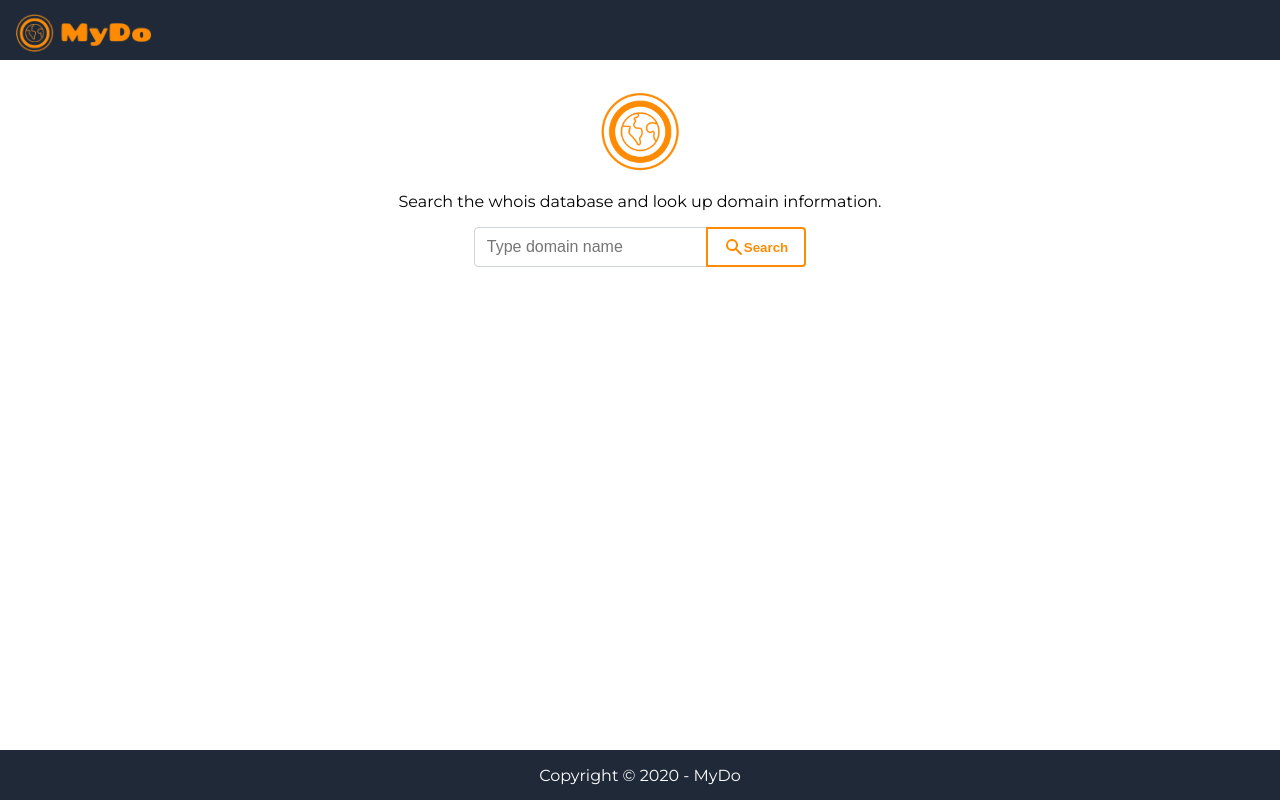
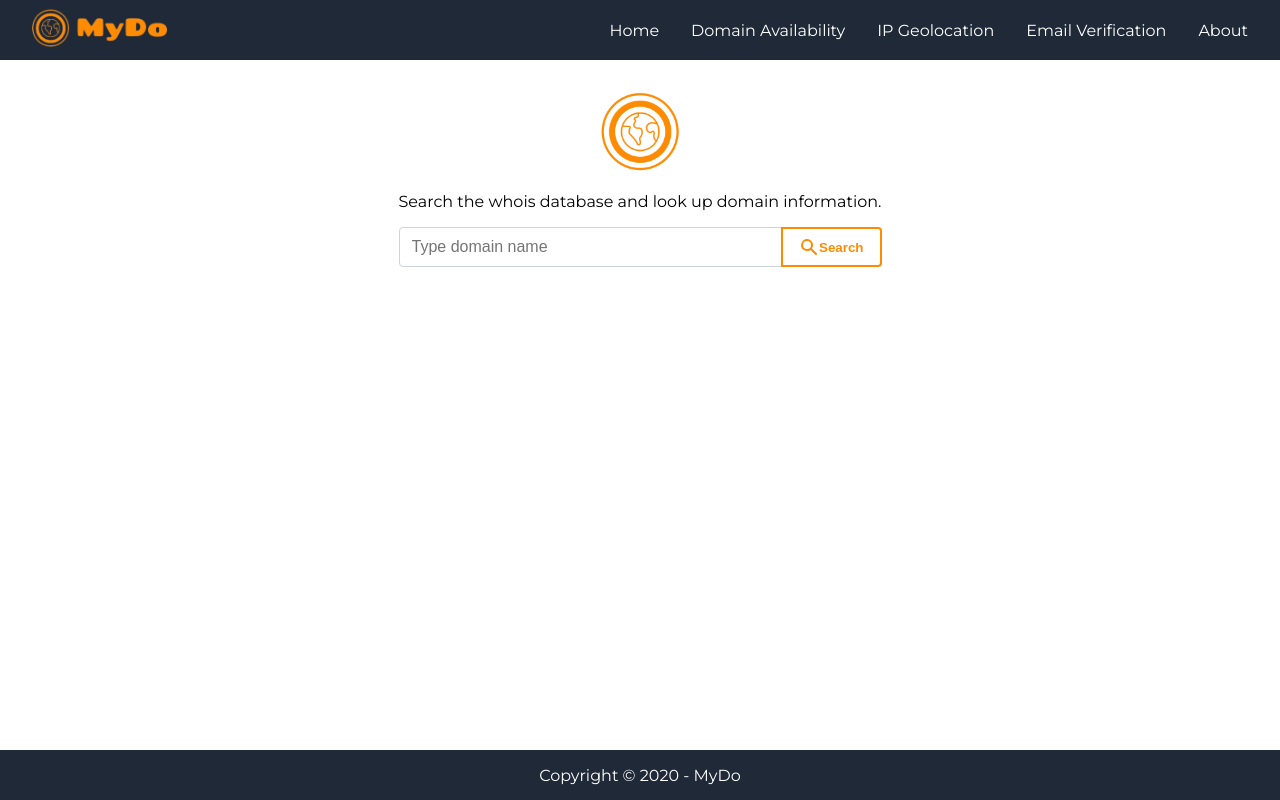
Before and after one commit to ar-rohman/mydo, a website built with webpack: page src/index.html in a window 1280 px wide. Built offline with nearby package versions, Linux system fonts and the light colour scheme.

Commit message:
add navigation menu

```diff
--- a/src/index.html
+++ b/src/index.html
@@ -10,13 +10,39 @@
 </head>
 <body>
 	<header>
-		<nav>
+		<div class="container header-content">
+			<div id="hamburger" class="hamburger">
+				<svg xmlns="http://www.w3.org/2000/svg" class="hamburger-svg" fill="none"
+					viewBox="0 0 24 24" stroke="currentColor">
+					<path stroke-linecap="round" stroke-linejoin="round" stroke-width="2"
+						d="M4 6h16M4 12h16M4 18h7" />
+				</svg>
+			</div>
 			<div class="brand">
 				<div id="logoText"></div>
 			</div>
+			<nav id="drawer" class="drawer">
+				<div class="nav-header">
+					<div id="logoNav" class=""></div>
+					<div id="close" class="close-btn">
+						<svg xmlns="http://www.w3.org/2000/svg" class="close-btn-svg" fill="none"
+							viewBox="0 0 24 24" stroke="currentColor">
+							<path stroke-linecap="round" stroke-linejoin="round" stroke-width="2" d="M6 18L18 6M6 6l12 12" />
+						</svg>
+					</div>
+				</div>
+				<div class="menu">
+					<a href="#" class="menu-link">Home</a>
+					<a href="#" class="menu-link">Domain Availability</a>
+					<a href="#" class="menu-link">IP Geolocation</a>
+					<a href="#" class="menu-link">Email Verification</a>
+					<a href="#" class="menu-link">About</a>
+				</div>
 			</nav>
+		</div>
 	</header>
 	<main>
+		<div class="container">
 			<div class="main-logo">
 				<icon-png></icon-png>
 			</div>
@@ -40,10 +66,13 @@
 			<div class="content-result">
 				<domain-info></domain-info>
 			</div>
+		</div>
 	</main>
 	<footer>
+		<div class="container">
 			<div class="footer-content">
 				Copyright &copy; 2020 - MyDo
+			</div>
 		</div>
 	</footer>
 </body>
--- a/src/script/mydoapp.js
+++ b/src/script/mydoapp.js
@@ -57,6 +57,34 @@ function myDoApp() {
     brandIcon.height = 40;
     brandIcon.alt = 'MyDo';
     logo.appendChild(brandIcon);
+
+    const logoNav = document.querySelector('#logoNav');
+    const brandNavIcon = new Image();
+    brandNavIcon.src = logoText;
+    brandNavIcon.height = 40;
+    brandNavIcon.alt = 'MyDo';
+    logoNav.appendChild(brandNavIcon);
+
+    // toggle sidebar
+    const hamburger = document.getElementById('hamburger');
+    const drawer = document.getElementById('drawer');
+    const close = document.getElementById('close');
+    hamburger.addEventListener('click', () => {
+        drawer.classList.toggle('open');
+    });
+    close.addEventListener('click', () => {
+        drawer.classList.remove('open');
+    });
+    // document.addEventListener('DOMContentLoaded', () => {
+    //     document.addEventListener('click', (event) => {
+    //         // this._closeDrawer(event, navigation);
+    //         const isClickedInsideDrawer = drawer.contains(event.target);
+    //         if (!isClickedInsideDrawer) {
+    //             event.stopPropagation();
+    //             drawer.classList.remove('open');
+    //         }
+    //     });
+    // });
 }
 
 export default myDoApp;
--- a/src/styles/style.css
+++ b/src/styles/style.css
@@ -2,29 +2,92 @@
     margin: 0;
     padding: 0;
 }
+a {
+    text-decoration: none;
+}
 html {
     font-family: 'Montserrat', sans-serif;
 }
+/* Header */
 header {
     background-color: #1F2937;
     height: 60px;
+    width: 100%;
+}
+.header-content {
+    display: flex;
+    justify-content: space-between;
+}
+.hamburger {
+    display: flex;
+    align-items: center;
+    color: #ffffff;
+    cursor: pointer;
+    margin-left: -0.5rem;
+}
+.hamburger-svg {
+    width: 1.5rem;
+    height: 1.5rem;
+    padding: 0.5rem;
+    border-radius: 100%;
+}
+.hamburger-svg:hover, .hamburger-svg:focus {
+    background-color: #374151;
+}
+.brand {
+    display: flex;
+    align-items: center;
+    justify-content: center;
+    height: 60px;
+    width: 100%;
 }
 nav {
-    position: relative;
+    align-items: center;
+    background-color: #ffffff;
+    width: 16rem;
+    height: 100%;
+    position: fixed;
+    transform: translate(-18rem, 0);
+    transition: transform 0.3s ease-in-out;
+    z-index: 10;
+}
+nav.open {
+    transform: translate(-2rem,0);
+}
+.drawer {
     display: flex;
-    flex-wrap: wrap;
+    flex-direction: column;
+    align-items: flex-start;
+}
+.nav-header {
+    display: flex;
+    justify-content: space-between;
     align-items: center;
-    justify-content: space-between;
-    padding: .5rem 1rem;
+    padding: 1rem;
+    width: calc(100% - 3rem);
 }
-.brand {
-    display: inline-block;
-    padding-top: .3125rem;
-    padding-bottom: .3125rem;
-    margin-right: 1rem;
-    font-size: 1.25rem;
-    line-height: inherit;
-    white-space: nowrap;
+.close-btn {
+    cursor: pointer;
+}
+.close-btn-svg {
+    height: 1.5rem;
+    width: 1.5rem;
+}
+.close-btn:hover {
+    background-color: #374151;
+}
+.menu {
+    display: flex;
+    flex-direction: column;
+    width: 100%;
+}
+.menu-link {
+    color: #000000;
+    padding: 1rem 2rem;
+}
+.menu-link:hover {
+    color: #ffffff;
+    background-color: #ff8b03;
 }
 main {
     min-height: calc(100vh - 110px);
@@ -34,6 +97,8 @@ main {
 }
 .main-logo {
     padding-top: 2rem;
+    display: flex;
+    justify-content: center;
 }
 .main-text {
     padding-top: 1rem;
@@ -134,3 +199,51 @@ footer {
 .btn {
     display: flex;
 }
+.container {
+    max-width: 1280px;
+    margin: 0 2rem;
+}
+@media (min-width: 640px) {
+
+}
+@media (min-width: 768px) {
+    .hamburger {
+        display: none;
+    }
+    nav {
+        all: unset;
+        font-size: 0.75rem;
+    }
+    .brand {
+        width: auto;
+    }
+    .menu {
+        flex-direction: row;
+        height: 100%;
+        align-items: center;
+        color: #ffffff;
+        column-gap: 2rem;
+    }
+    .menu-link {
+        color: #ffffff;
+        padding: 0;
+    }
+    .menu-link:hover {
+        color: #ff8b03;
+        background-color: unset;
+    }
+    .nav-header {
+        display: none;
+    }
+}
+@media (min-width: 1024px) {
+    nav {
+        font-size: 1rem;
+    }
+}
+@media (min-width: 1280px) {}
+@media (min-width: 1312px) {
+    .container {
+        margin: 0 auto;
+    }
+}
--- a/webpack.common.js
+++ b/webpack.common.js
@@ -14,13 +14,13 @@ module.exports = {
                 test: /\.css$/,
                 use: ['style-loader', 'css-loader'],
             },
-            {
-                test: /\.(svg|eot|woff|woff2|ttf)$/,
-                loader: 'file-loader',
-                options: {
-                    outputPath: 'assets/font',
-                },
-            },
+            // {
+            //     test: /\.(svg|eot|woff|woff2|ttf)$/,
+            //     loader: 'file-loader',
+            //     options: {
+            //         outputPath: 'assets/font',
+            //     },
+            // },
             {
                 test: /\.(png|jpe?g|gif)$/i,
                 loader: 'file-loader',
```
Also changed, not shown: src/script/utils/drawer-initiator.js (added, +26 -0 lines), src/assets/images/logo.png (added), src/assets/images/logoText.png (added). Lines whose indentation alone changed are shown as unchanged.
